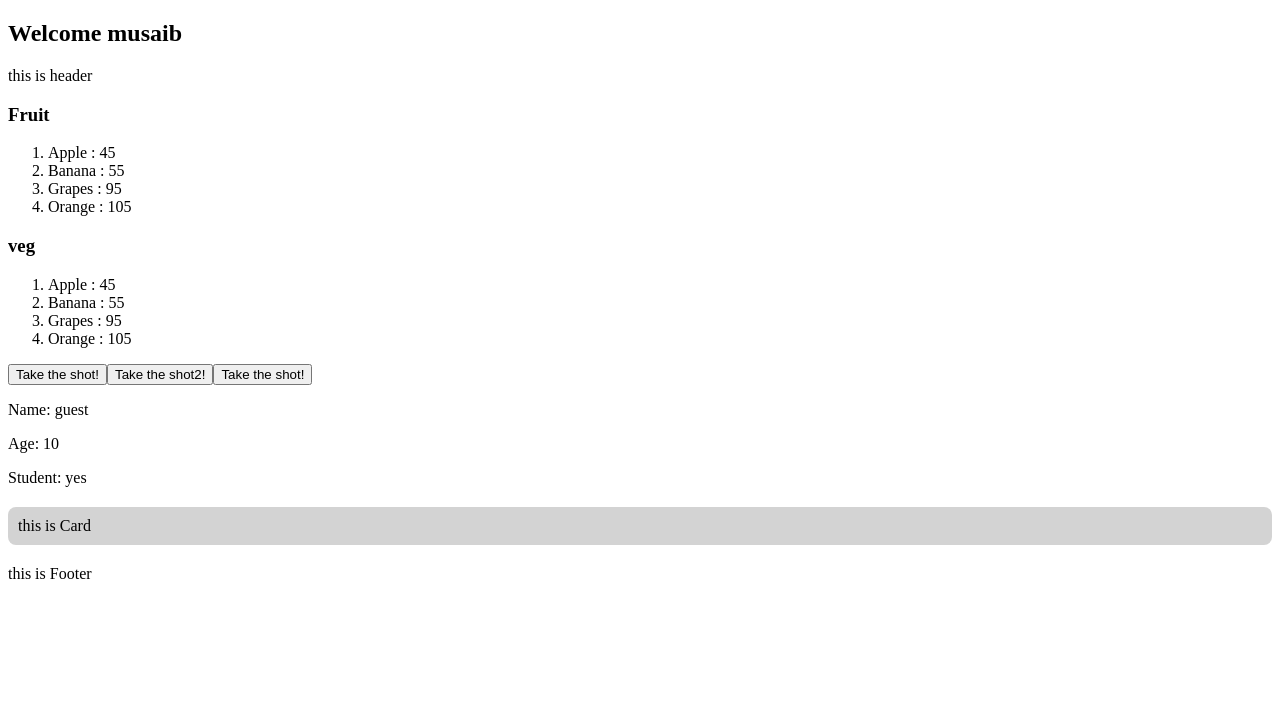
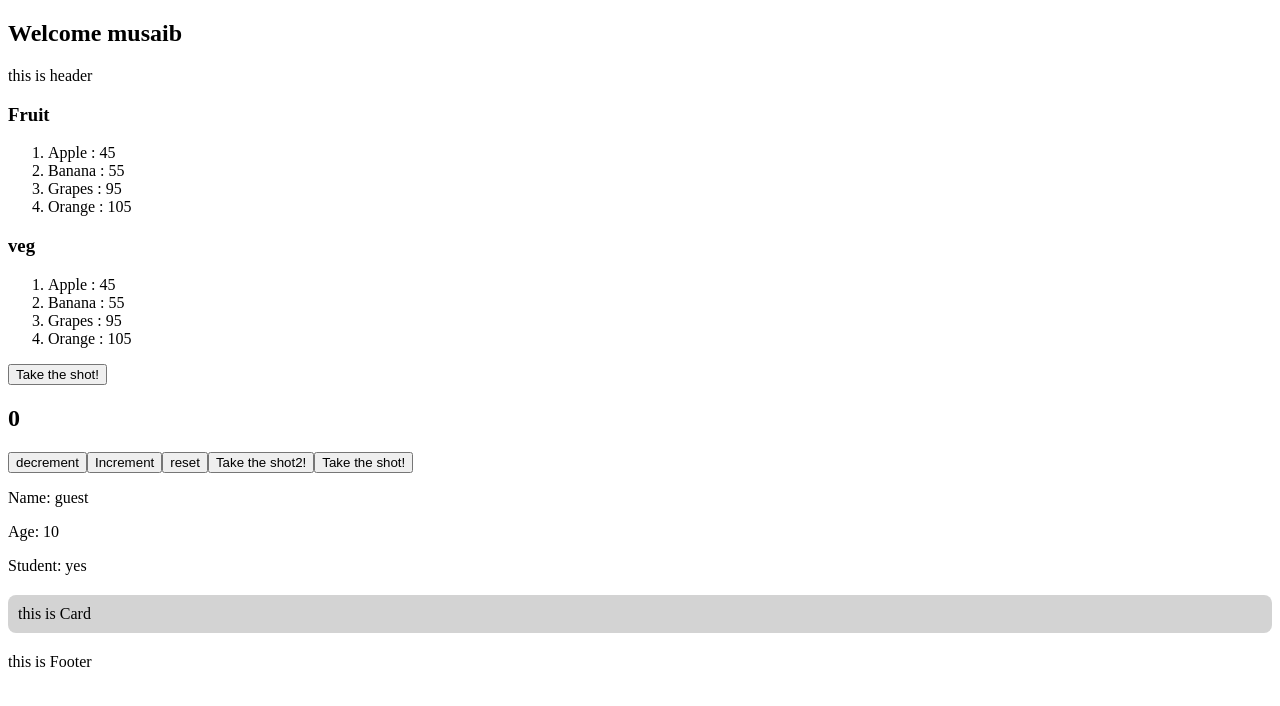
Before and after one commit to Musaib4/React-Learning, a React (Vite) app in the folder my-react-app/: page / in a window 1280 px wide. Shown: the top 706 px of the page. Built offline with nearby package versions, Linux system fonts and the light colour scheme.

Commit message:
updater function

```diff
--- a/my-react-app/src/App.jsx
+++ b/my-react-app/src/App.jsx
@@ -6,6 +6,7 @@ import { UserGreeting, Props } from "./props.jsx";
 import {Button1, Football, Football1} from './button.jsx'
 import {Counter,NameInput,Toggle,list,User} from './useState.jsx'
 import onChange from './onChange.jsx';
+import UpdateCounter from './updaterFunc.jsx';
 
 function App() {
 
@@ -29,6 +30,7 @@ function App() {
       {Fruit.length>0 && <List items = {Fruit} category ="Fruit" />}
       {veg.length>0 &&<List items = {veg}  category = "veg"/>}
       <Button1></Button1>
+      <UpdateCounter />
       <Football />
       <Football1 />
       <Props />
--- /dev/null
+++ b/my-react-app/src/updaterFunc.jsx
@@ -0,0 +1,31 @@
+import { useState } from "react";
+
+function UpdateCounter() {
+  const [count, setCount] = useState(0);
+  function previousVal(){
+    setCount(prev => prev - 1)
+  }
+  function nextVal(){
+    setCount(prev => prev + 1)
+  }
+  function reset(){
+    setCount(0)
+  }
+
+  return (
+    <>
+      <h2>{count}</h2>
+      <button onClick={previousVal}>
+        decrement
+      </button>
+      <button onClick={nextVal}>
+        Increment
+      </button>
+      <button onClick={reset}>
+        reset
+      </button>
+    </>
+  );
+}
+
+export default UpdateCounter;
```
